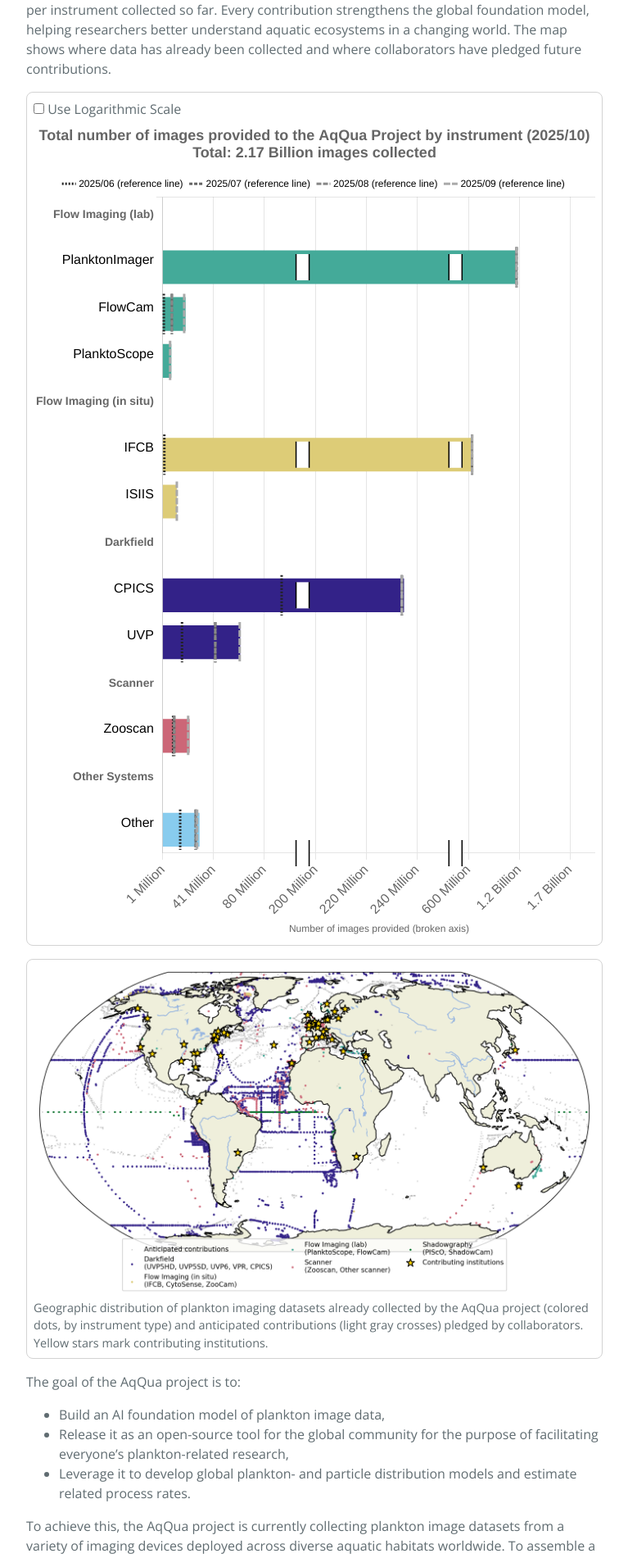
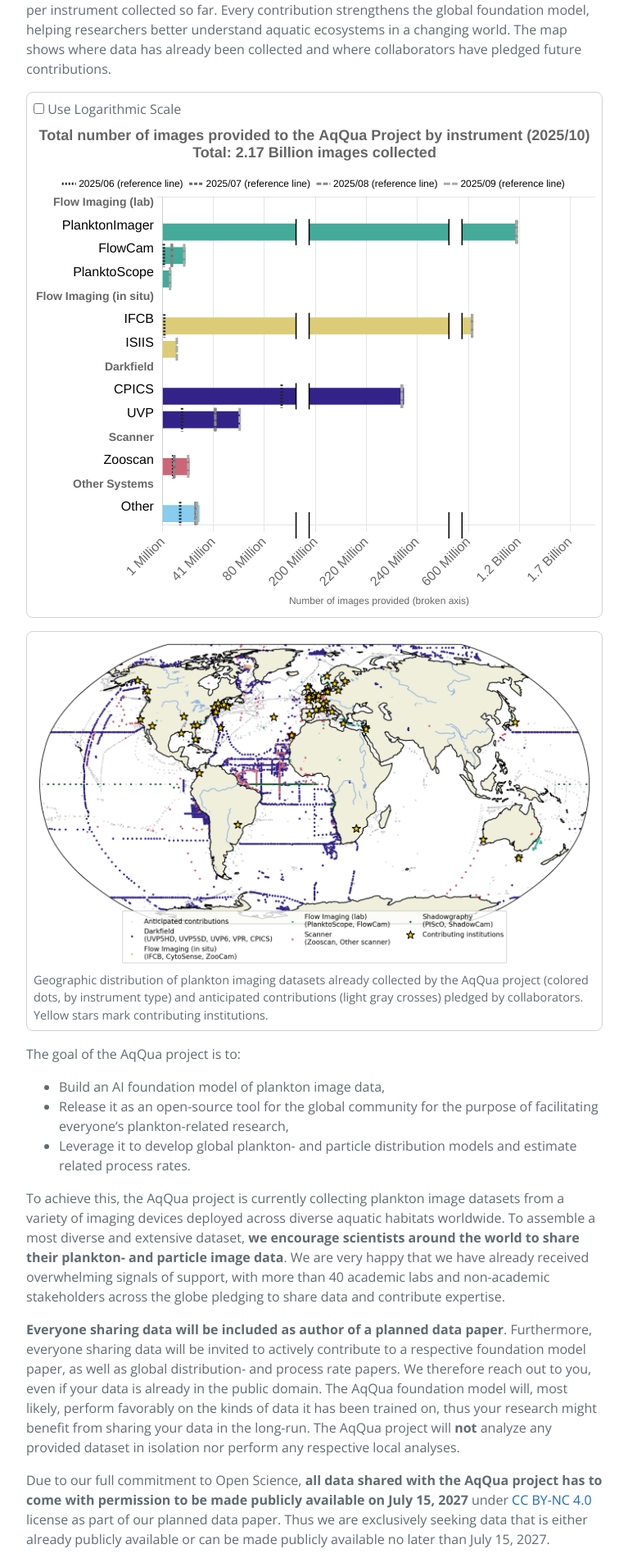
Before and after one commit to Kainmueller-Lab/aqqua, a Jekyll site: the page built from data_collection.md, in a window 1280 px wide. Shown: the part 610-2511 px from the top of the page at 82% size, without its empty margins (256-1023 px from the left). Built offline with Jekyll 4.4.1, drawn with Linux system fonts in a browser that asks for light colours.

Commit message:
change chart size to 600px

```diff
--- a/data_collection.md
+++ b/data_collection.md
@@ -20,7 +20,7 @@ The map shows where data has already been collected and where collaborators have
     Use Logarithmic Scale
     </label>
 
-    <div style="display: flex;justify-content: center; width: 100%; height: 1000px;">
+    <div style="display: flex;justify-content: center; width: 100%; height: 600px;">
         <canvas id="canvas"></canvas>
     </div>
 
```
